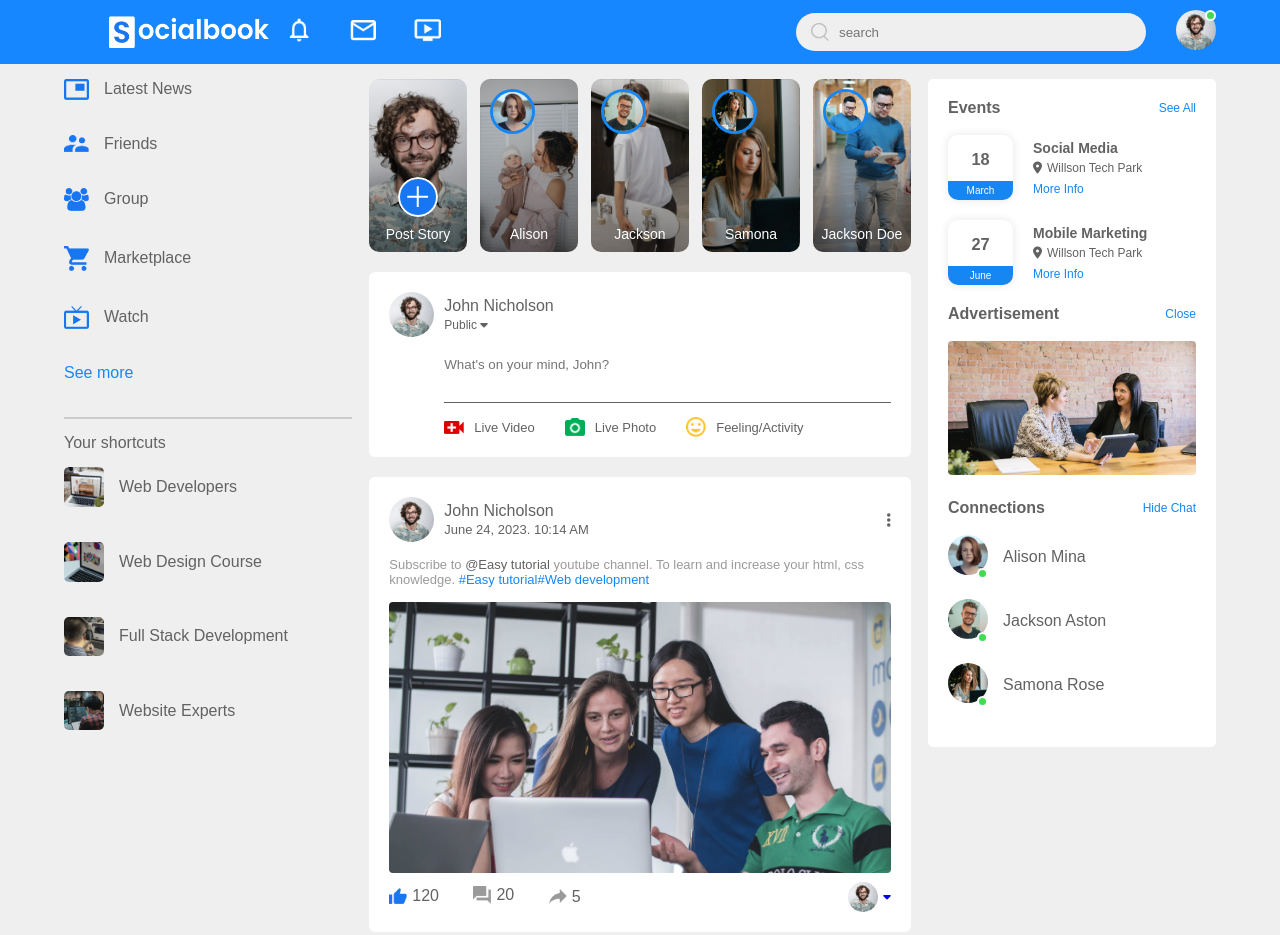
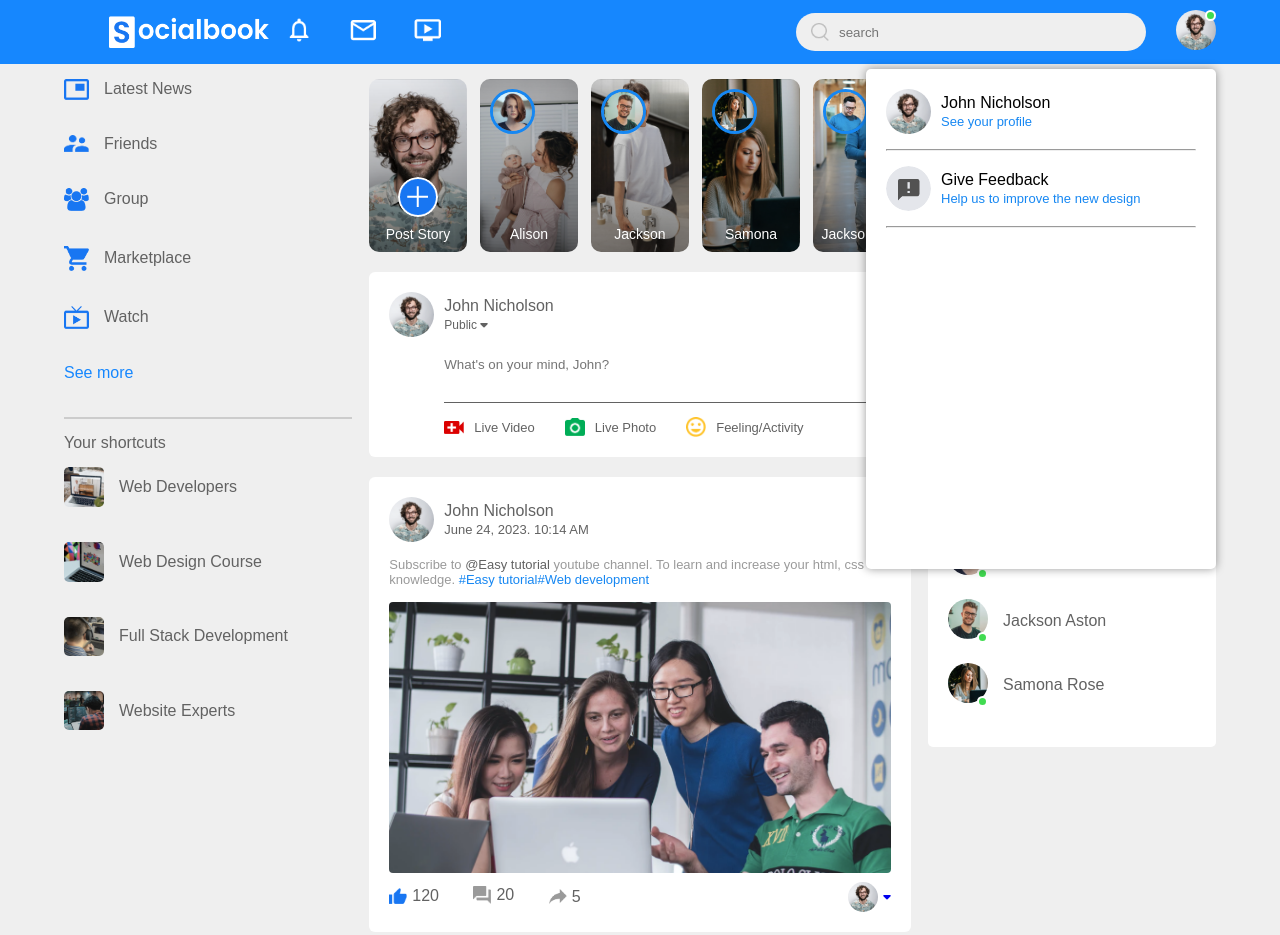
Before and after one commit to Abdur-Rahman-Apu/SocialBook, a plain HTML site: page index.html in a window 1280 px wide. Shown: the top 935 px of the page. Drawn offline with Linux system fonts and the light colour scheme.

Commit message:
setting menu is created

```diff
--- a/index.html
+++ b/index.html
@@ -30,6 +30,30 @@
 
             <div class="user-icon online">
                 <img src="./images/profile-pic.png" alt="profile pic">
+            </div>
+
+            <!-- settings  -->
+            <div class="settings-menu">
+                <div class="settings-menu-inner">
+                    <div class="user-profile">
+                        <img src="./images/profile-pic.png" alt="profile pic">
+
+                        <div>
+                            <p>John Nicholson</p>
+                            <a href="#">See your profile</a>
+                        </div>
+                    </div>
+                    <hr>
+                    <div class="user-profile">
+                        <img src="./images/feedback.png" alt="profile pic">
+
+                        <div>
+                            <p>Give Feedback</p>
+                            <a href="#">Help us to improve the new design</a>
+                        </div>
+                    </div>
+                    <hr>
+                </div>
             </div>
         </div>
     </nav>
@@ -362,6 +386,7 @@
         </aside>
     </main>
 
+    <!-- footer  -->
     <footer>
         <p>Copyright 2021 - SocialBook</p>
     </footer>
--- a/style.css
+++ b/style.css
@@ -462,3 +462,32 @@ footer p {
   color: #9a9a9a;
   padding: 10px 0 20px;
 }
+
+/* settings-menu  */
+
+.settings-menu {
+  position: absolute;
+  top: 108%;
+  right: 5%;
+  background-color: #fff;
+  width: 90%;
+  max-width: 350px;
+  height: 500px;
+  box-shadow: 0 0 10px rgba(0, 0, 0, 0.4);
+  border-radius: 5px;
+}
+
+.settings-menu-inner {
+  padding: 20px;
+}
+
+.settings-menu-inner .user-profile a {
+  text-decoration: none;
+  color: #1687f2;
+  font-size: 13px;
+}
+
+.settings-menu hr {
+  background-color: #9a9a9a;
+  margin: 15px 0;
+}
```
